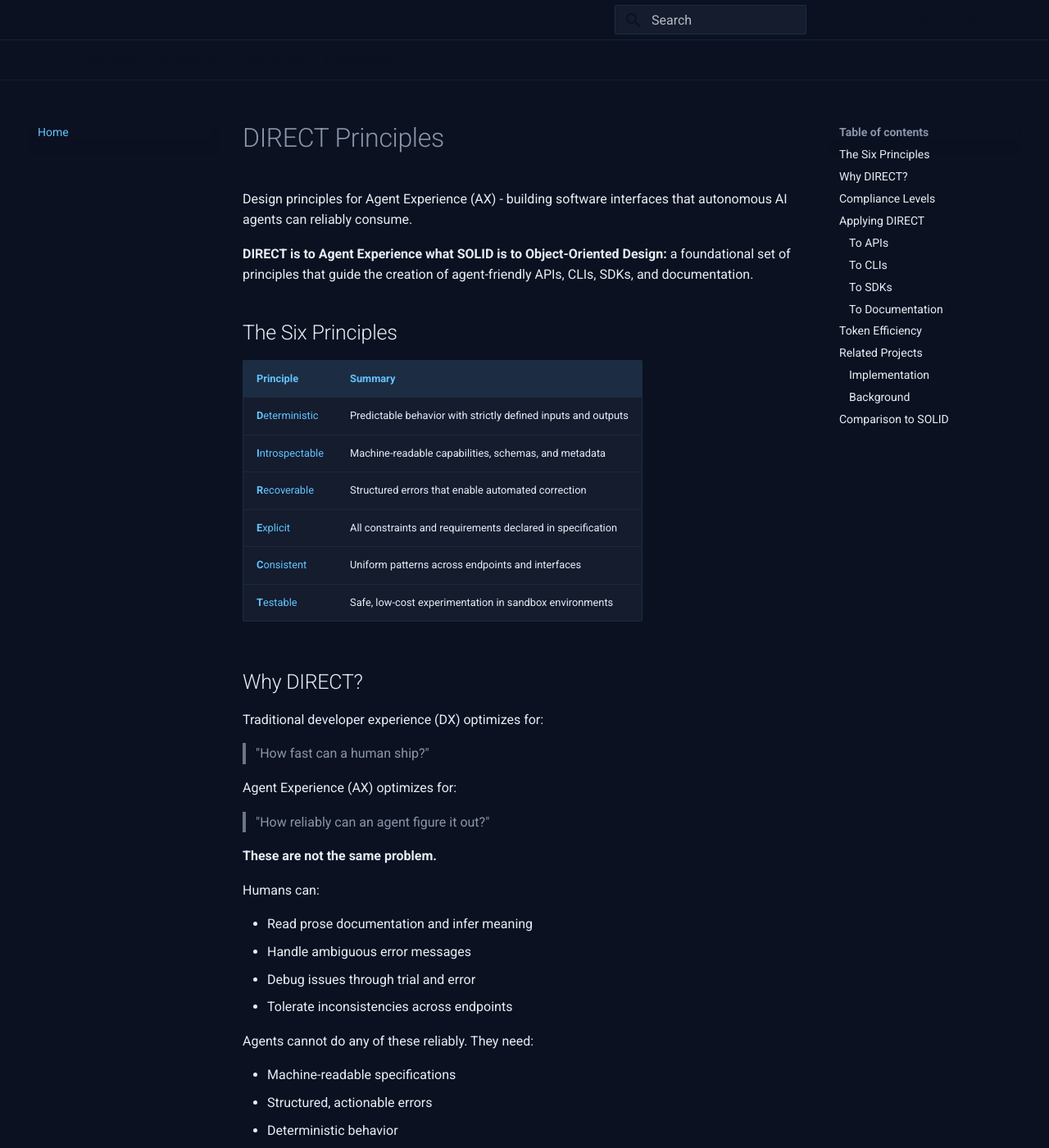
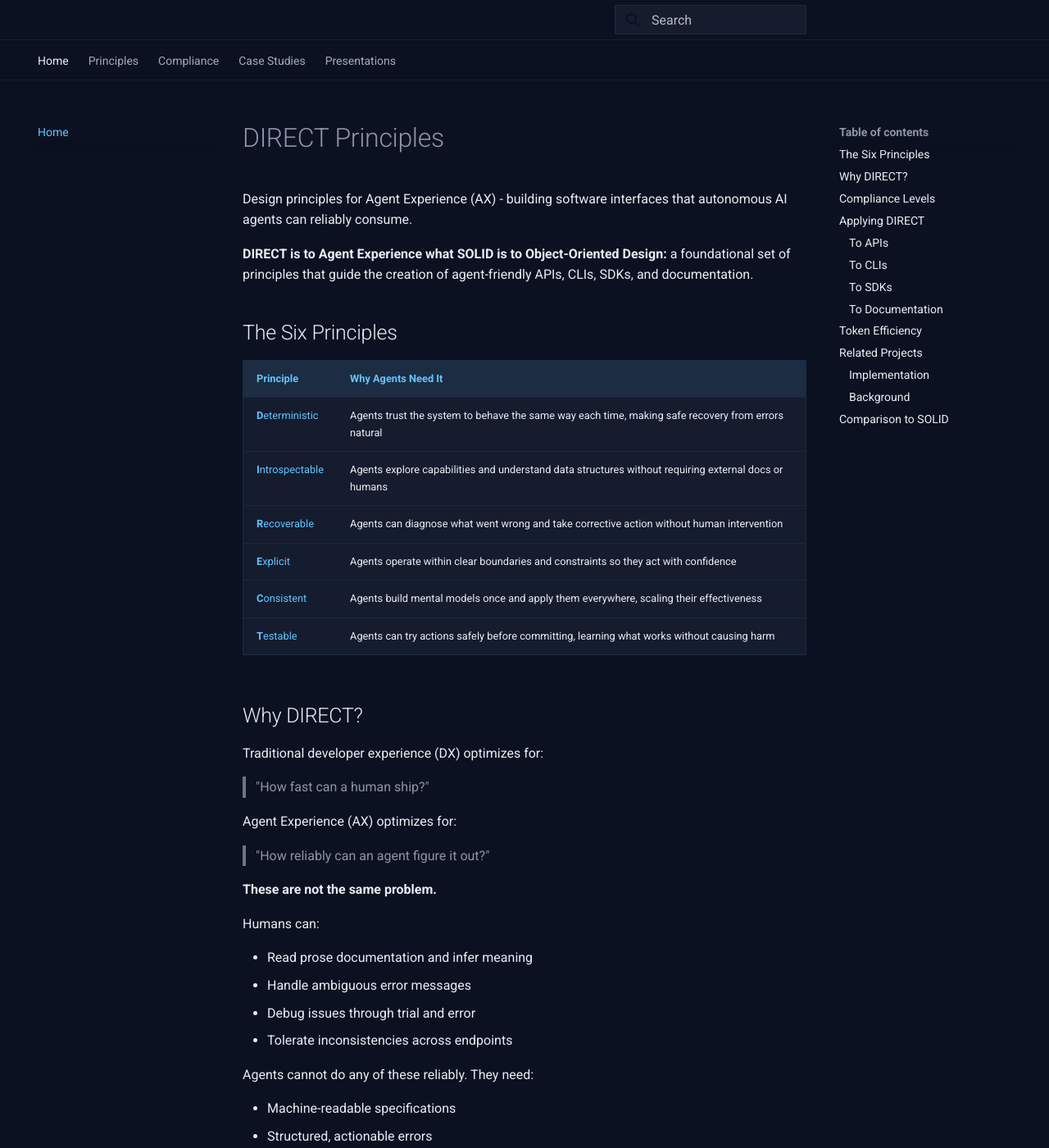
Before and after one commit to grokify/direct-principles, an MkDocs documentation site: the page built from docs/home.md, in a window 1280 px wide and 1400 px high. Shown: the whole window at 82% size. Built offline with MkDocs 1.6.1 and Material for MkDocs 9.7.7, drawn with Linux system fonts in a browser that asks for light colours; comment, search, counter and statistics services are not loaded.

Commit message:
fix: force navigation tabs visible and update home.md
- Add CSS rules to force md-tabs display (overrides responsive hiding)
- Update home.md with agent-centric descriptions matching other docs

Co-Authored-By: Claude Opus 4.5 <noreply@anthropic.com>

```diff
--- a/docs/home.md
+++ b/docs/home.md
@@ -6,14 +6,14 @@ Design principles for Agent Experience (AX) - building software interfaces that
 
 ## The Six Principles
 
-| Principle | Summary |
-|-----------|---------|
-| [**D**eterministic](principles/deterministic.md) | Predictable behavior with strictly defined inputs and outputs |
-| [**I**ntrospectable](principles/introspectable.md) | Machine-readable capabilities, schemas, and metadata |
-| [**R**ecoverable](principles/recoverable.md) | Structured errors that enable automated correction |
-| [**E**xplicit](principles/explicit.md) | All constraints and requirements declared in specification |
-| [**C**onsistent](principles/consistent.md) | Uniform patterns across endpoints and interfaces |
-| [**T**estable](principles/testable.md) | Safe, low-cost experimentation in sandbox environments |
+| Principle | Why Agents Need It |
+|-----------|-------------------|
+| [**D**eterministic](principles/deterministic.md) | Agents trust the system to behave the same way each time, making safe recovery from errors natural |
+| [**I**ntrospectable](principles/introspectable.md) | Agents explore capabilities and understand data structures without requiring external docs or humans |
+| [**R**ecoverable](principles/recoverable.md) | Agents can diagnose what went wrong and take corrective action without human intervention |
+| [**E**xplicit](principles/explicit.md) | Agents operate within clear boundaries and constraints so they act with confidence |
+| [**C**onsistent](principles/consistent.md) | Agents build mental models once and apply them everywhere, scaling their effectiveness |
+| [**T**estable](principles/testable.md) | Agents can try actions safely before committing, learning what works without causing harm |
 
 ## Why DIRECT?
 
--- a/docs/stylesheets/custom.css
+++ b/docs/stylesheets/custom.css
@@ -40,10 +40,30 @@
   border-bottom: 1px solid rgba(99, 195, 255, 0.1);
 }
 
-/* Navigation tabs */
+/* Navigation tabs - force visible */
+.md-tabs {
+  display: block !important;
+  visibility: visible !important;
+  opacity: 1 !important;
+  height: auto !important;
+  min-height: 2.4rem !important;
+}
+
+.md-tabs__list {
+  display: flex !important;
+}
+
+.md-tabs__item {
+  display: block !important;
+}
+
 [data-md-color-scheme="slate"] .md-tabs {
   background-color: #0b1120;
   border-bottom: 1px solid rgba(99, 195, 255, 0.08);
+}
+
+[data-md-color-scheme="slate"] .md-tabs__link {
+  color: #e8edf5 !important;
 }
 
 /* Sidebar */
```
